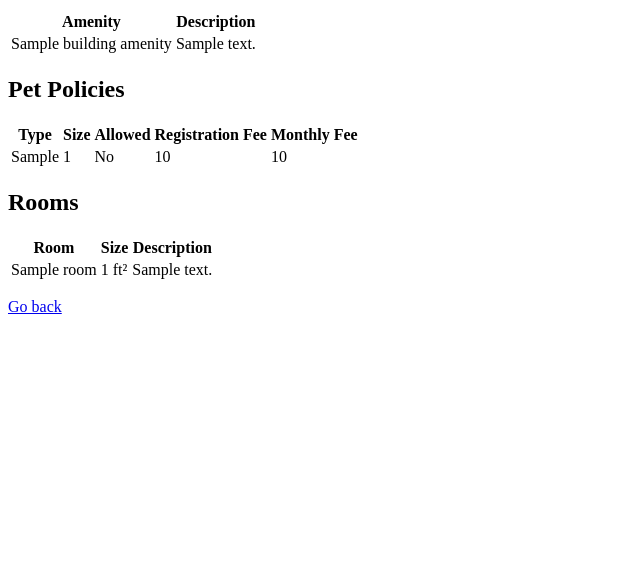
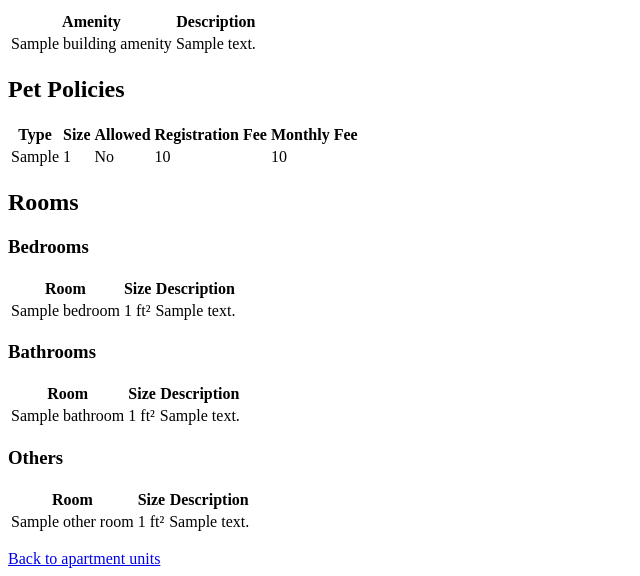
Before and after one commit to timothycao/roomio, a Flask app: template app/templates/apartment_unit.html in a window 1280 px wide. Shown: the part 388-964 px from the top of the page, without its empty margins (0-640 px from the left). Before the commit the page ends 702 px from the top, so only its background shows below. Run offline with Flask 3, Linux system fonts and the light colour scheme; the template is opened without the code that fills it: most values are stand-ins (such as "Sample title", 1, 10 or a date in 2020); parts of the project's set-up code (start-up, migrations or seed data) failed here and were passed over.

Commit message:
Apartment: added bedroom/bathroom count for units, and unit count for buildings

```diff
--- a/app/templates/apartment_building.html
+++ b/app/templates/apartment_building.html
@@ -42,17 +42,21 @@
       <th>Rent</th>
       <th>Size</th>
       <th>Available Date</th>
+      <th>Bedrooms</th>
+      <th>Bathrooms</th>
       {% for unit in units %}
         <tr>
           <td><a href="{{ url_for('apartment.get_unit', unit_id=unit.unit_id) }}">{{ unit.unit_number }}</a></td>
           <td>${{ unit.monthly_rent }} </td>
           <td>{{ unit.unit_size }} ft²</td>
           <td>{{ unit.available_date }}</td>
+          <td>{{ unit.bedroom_count }}</td>
+          <td>{{ unit.bathroom_count }}</td>
         </tr>
       {% endfor %}
     </table>
   </body>
   <div style="margin-top: 1em;">
-    <a href="{{ url_for('apartment.get_buildings') }}">Go back</a>
+    <a href="{{ url_for('apartment.get_buildings') }}">Back to apartment buildings</a>
   </div>
 </html>
--- a/app/templates/apartment_buildings.html
+++ b/app/templates/apartment_buildings.html
@@ -28,12 +28,14 @@
         <th>Building Name</th>
         <th>Address</th>
         <th>Year Built</th>
+        <th>Units</th>
         {% for building in buildings %}
           <tr>
             <td>{{ building.company_name }}</td>
             <td><a href="{{ url_for('apartment.get_building', company_name=building.company_name, building_name=building.building_name) }}">{{ building.building_name }}</a></td>
             <td>{{ building.street_number }} {{ building.street_name }}, {{ building.city }}, {{ building.state }} {{ building.zip_code }}</td>
             <td>{{ building.year_built }}</td>
+            <td>{{ building.unit_count }}</td>
           </tr>
         {% endfor %}
       </table>
--- a/app/templates/apartment_unit.html
+++ b/app/templates/apartment_unit.html
@@ -50,20 +50,53 @@
       {% endfor %}
     </table>
     <h2>Rooms</h2>
+    {% if bedrooms %}
+      <h3>Bedrooms</h3>
       <table>
         <th>Room</th>
         <th>Size</th>
         <th>Description</th>
-      {% for room in rooms %}
+        {% for bedroom in bedrooms %}
           <tr>
-          <td>{{ room.room_name }}</td>
-          <td>{{ room.room_size }} ft²</td>
-          <td>{{ room.room_description }}</td>
+            <td>{{ bedroom.room_name }}</td>
+            <td>{{ bedroom.room_size }} ft²</td>
+            <td>{{ bedroom.room_description }}</td>
           </tr>
         {% endfor %}
       </table>
+    {% endif %}
+    {% if bathrooms %}
+      <h3>Bathrooms</h3>
+      <table>
+        <th>Room</th>
+        <th>Size</th>
+        <th>Description</th>
+        {% for bathroom in bathrooms %}
+          <tr>
+            <td>{{ bathroom.room_name }}</td>
+            <td>{{ bathroom.room_size }} ft²</td>
+            <td>{{ bathroom.room_description }}</td>
+          </tr>
+        {% endfor %}
+      </table>
+    {% endif %}
+    {% if other_rooms %}
+      <h3>Others</h3>
+      <table>
+        <th>Room</th>
+        <th>Size</th>
+        <th>Description</th>
+        {% for other_room in other_rooms %}
+          <tr>
+            <td>{{ other_room.room_name }}</td>
+            <td>{{ other_room.room_size }} ft²</td>
+            <td>{{ other_room.room_description }}</td>
+          </tr>
+        {% endfor %}
+      </table>
+    {% endif %}
   </body>
   <div style="margin-top: 1em;">
-    <a href="{{ url_for('apartment.get_units') }}">Go back</a>
+    <a href="{{ url_for('apartment.get_units') }}">Back to apartment units</a>
   </div>
 </html>
--- a/app/templates/apartment_units.html
+++ b/app/templates/apartment_units.html
@@ -40,6 +40,8 @@
         <th>Unit Number</th>
         <th>Monthly Rent</th>
         <th>Unit Size</th>
+        <th>Bedrooms</th>
+        <th>Bathrooms</th>
         <th>Available Date</th>
         {% if pet_count > 0 %}
           <th>Pet Policy</th>
@@ -50,6 +52,8 @@
             <td><a href="{{ url_for('apartment.get_unit', unit_id=unit.unit_id) }}">{{ unit.unit_number }}</a></td>
             <td>${{ unit.monthly_rent }}</td>
             <td>{{ unit.unit_size }} ft²</td>
+            <td>{{ unit.bedroom_count }}</td>
+            <td>{{ unit.bathroom_count }}</td>
             <td>{{ unit.available_date }}</td>
             {% if pet_count > 0 %}
               <td>
```
Also changed, not shown: app/apartment/routes.py (+35 -10 lines). Lines whose indentation alone changed are shown as unchanged.
